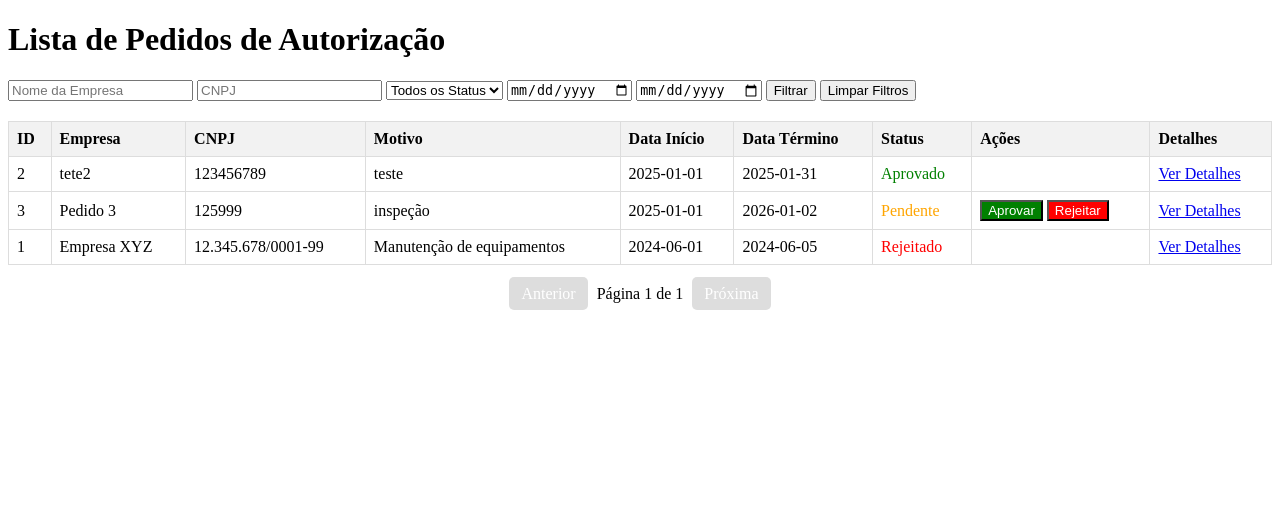
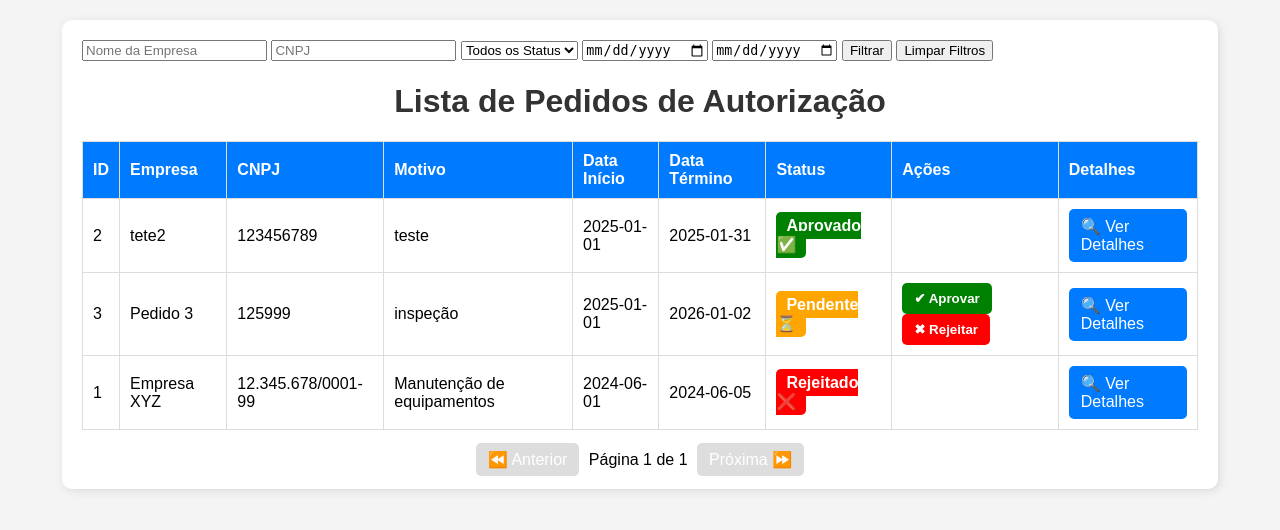
Before and after one commit to dimitricarneiro/embarcacoes, a Flask app: page /lista-pedidos in a window 1280 px wide. Shown: the top 530 px of the page. Run offline with Flask 3, Linux system fonts and the light colour scheme; data comes from the database, SQL or seed files in the repository.

Commit message:
Altera css dos templates

```diff
--- a/app/templates/lista-pedidos.html
+++ b/app/templates/lista-pedidos.html
@@ -5,6 +5,24 @@
     <meta name="viewport" content="width=device-width, initial-scale=1.0">
     <title>Lista de Pedidos</title>
 <style>
+    body {
+        font-family: Arial, sans-serif;
+        background-color: #f4f4f4;
+        margin: 20px;
+    }
+    h1 {
+        text-align: center;
+        color: #333;
+    }
+    .container {
+        width: 90%;
+        max-width: 1200px;
+        margin: auto;
+        background: white;
+        padding: 20px;
+        border-radius: 10px;
+        box-shadow: 2px 2px 10px rgba(0, 0, 0, 0.1);
+    }
     table {
         width: 100%;
         border-collapse: collapse;
@@ -12,11 +30,53 @@
     }
     th, td {
         border: 1px solid #ddd;
-            padding: 8px;
+        padding: 10px;
         text-align: left;
     }
     th {
-            background-color: #f2f2f2;
+        background-color: #007bff;
+        color: white;
+    }
+    .status {
+        font-weight: bold;
+        padding: 5px 10px;
+        border-radius: 5px;
+    }
+    .status-pendente {
+        background-color: orange;
+        color: white;
+    }
+    .status-aprovado {
+        background-color: green;
+        color: white;
+    }
+    .status-rejeitado {
+        background-color: red;
+        color: white;
+    }
+    .actions button {
+        padding: 8px 12px;
+        border: none;
+        border-radius: 5px;
+        cursor: pointer;
+        margin-right: 5px;
+        font-weight: bold;
+    }
+    .btn-aprovar {
+        background-color: green;
+        color: white;
+    }
+    .btn-rejeitar {
+        background-color: red;
+        color: white;
+    }
+    .btn-detalhes {
+        background-color: #007bff;
+        color: white;
+        text-decoration: none;
+        padding: 8px 12px;
+        border-radius: 5px;
+        display: inline-block;
     }
     .pagination {
         margin-top: 20px;
@@ -35,9 +95,11 @@
         pointer-events: none;
     }
 </style>
+
 </head>
 <body>
-    <h1>Lista de Pedidos de Autorização</h1>
+
+<div class="container">
 
 <form action="/lista-pedidos" method="GET">
     <input type="text" name="nome_empresa" placeholder="Nome da Empresa" value="{{ request.args.get('nome_empresa', '') }}">
@@ -56,6 +118,8 @@
     <button type="submit">Filtrar</button>
     <a href="/lista-pedidos"><button type="button">Limpar Filtros</button></a>
 </form>
+
+    <h1>Lista de Pedidos de Autorização</h1>
 
     <table>
         <thead>
@@ -82,20 +146,22 @@
                 <td>{{ pedido.data_termino.strftime('%Y-%m-%d') }}</td>
                 <td>
                     {% if pedido.status == "pendente" %}
-                    <span style="color: orange;">Pendente</span>
+                        <span class="status status-pendente">Pendente ⏳</span>
                     {% elif pedido.status == "aprovado" %}
-                    <span style="color: green;">Aprovado</span>
+                        <span class="status status-aprovado">Aprovado ✅</span>
                     {% elif pedido.status == "rejeitado" %}
-                    <span style="color: red;">Rejeitado</span>
+                        <span class="status status-rejeitado">Rejeitado ❌</span>
+                    {% endif %}
+                </td>
+                <td class="actions">
+                    {% if pedido.status == "pendente" %}
+                        <button class="btn-aprovar" onclick="aprovarPedido({{ pedido.id }})">✔ Aprovar</button>
+                        <button class="btn-rejeitar" onclick="rejeitarPedido({{ pedido.id }})">✖ Rejeitar</button>
                     {% endif %}
                 </td>
                 <td>
-                {% if pedido.status == "pendente" %}
-                    <button onclick="aprovarPedido({{ pedido.id }})" style="background-color: green; color: white;">Aprovar</button>
-                    <button onclick="rejeitarPedido({{ pedido.id }})" style="background-color: red; color: white;">Rejeitar</button>
-                {% endif %}
+                    <a class="btn-detalhes" href="/pedido/{{ pedido.id }}">🔍 Ver Detalhes</a>
                 </td>
-            <td><a href="/pedido/{{ pedido.id }}">Ver Detalhes</a></td>
             </tr>
             {% endfor %}
         </tbody>
@@ -103,19 +169,21 @@
 
     <div class="pagination">
         {% if pedidos.has_prev %}
-            <a href="{{ url_for('pedidos.exibir_pedidos', page=pedidos.prev_num) }}">Anterior</a>
+            <a href="{{ url_for('pedidos.exibir_pedidos', page=pedidos.prev_num) }}">⏪ Anterior</a>
         {% else %}
-            <a class="disabled">Anterior</a>
+            <a class="disabled">⏪ Anterior</a>
         {% endif %}
 
         Página {{ pedidos.page }} de {{ pedidos.pages }}
 
         {% if pedidos.has_next %}
-            <a href="{{ url_for('pedidos.exibir_pedidos', page=pedidos.next_num) }}">Próxima</a>
+            <a href="{{ url_for('pedidos.exibir_pedidos', page=pedidos.next_num) }}">Próxima ⏩</a>
         {% else %}
-            <a class="disabled">Próxima</a>
+            <a class="disabled">Próxima ⏩</a>
         {% endif %}
     </div>
+</div>
+
 </body>
 
 <script>
```
Also changed, not shown: app/templates/detalhes-pedido.html (+57 -8 lines), app/templates/formulario.html (+63 -8 lines). Lines whose indentation alone changed are shown as unchanged.
